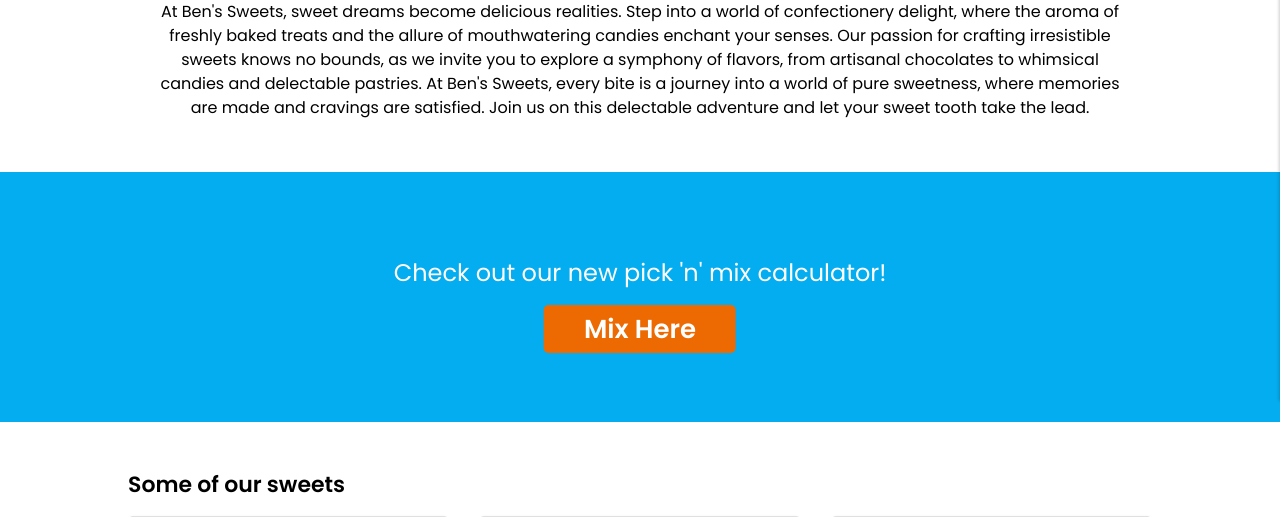
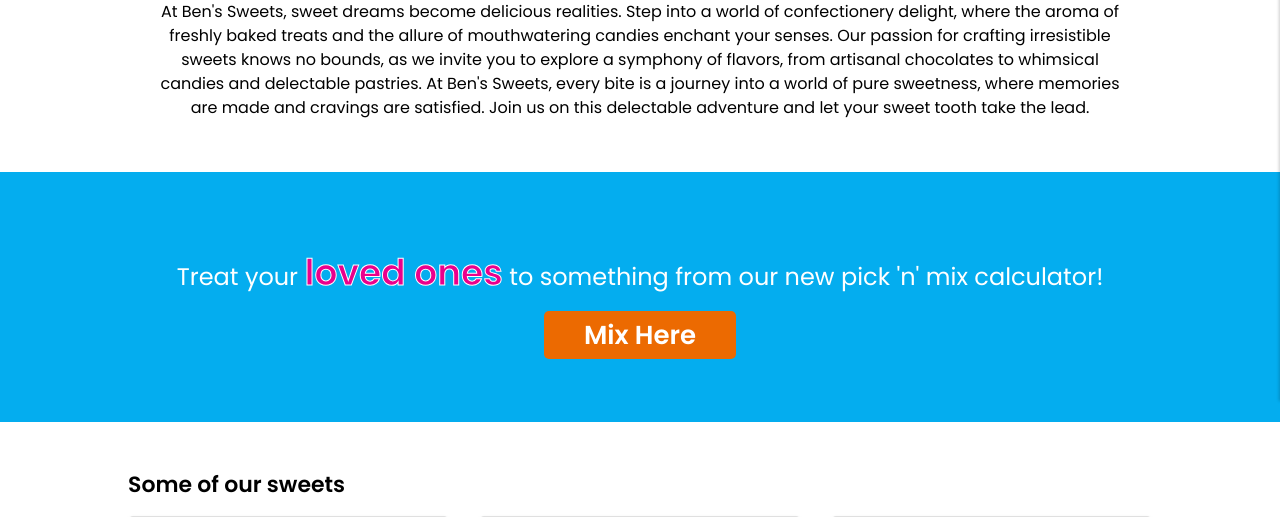
Before and after one commit to BenjaminJPalmer/ecommerce-project, a PHP site: page / in a window 1280 px wide. Shown: the part 399-916 px from the top of the page. Run offline with PHP 8.4, Linux system fonts and the light colour scheme; data comes from the database, SQL or seed files in the repository.

Commit message:
Updated readme, seeder echo, banner styles

```diff
--- a/index.php
+++ b/index.php
@@ -16,7 +16,7 @@
 
 <div class="feature-banner">
 	<div class="overlay">
-		<h3>Check out our new pick 'n' mix calculator!</h3>
+		<h3>Treat your <span>loved ones</span> to something from our new pick 'n' mix calculator!</h3>
 		<a href="/ecommerce-project/mix">Mix Here</a>
 	</div>
 </div>
--- a/public/css/styles.css
+++ b/public/css/styles.css
@@ -576,9 +576,16 @@
   display: flex;
   flex-direction: column;
   align-items: center;
+  width: 100%;
 }
 .feature-banner .overlay h3 {
   padding: 20px;
+}
+.feature-banner .overlay h3 span {
+  font-size: 36px;
+  font-weight: 600;
+  color: #eb008c;
+  -webkit-text-stroke: 1px white; /* Text outline color and width */
 }
 .feature-banner .overlay a {
   text-decoration: none;
--- a/seeders/populate.php
+++ b/seeders/populate.php
@@ -68,12 +68,12 @@
 ];
 
 try {
+  echo "Connected to the database.\n";
   // SQL schema script filename
   $schemaScript = 'seeders\schema.sql';
 
   // Check if the schema script file exists
   if (file_exists($schemaScript)) {
-    echo "Connected to the database.\n";
     // Read the contents of the schema script
     $schemaSQL = file_get_contents($schemaScript);
 
```
Also changed, not shown: public/css/sass/components/_feature-banner.scss (+8 -0 lines), README.md, 1 other file.
